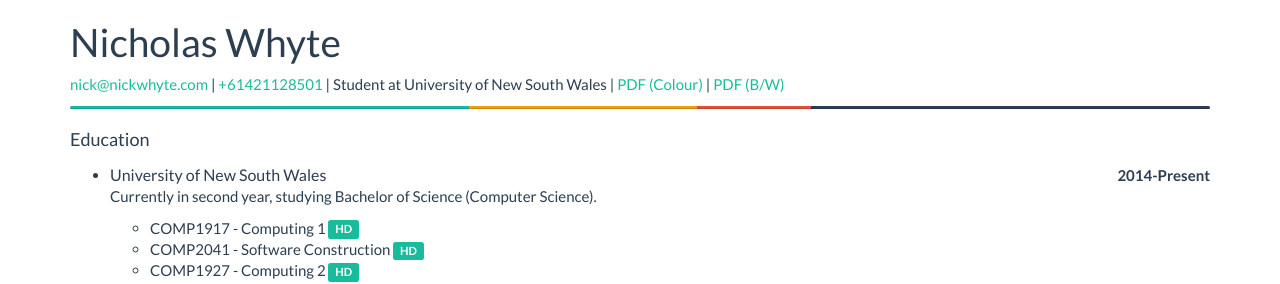
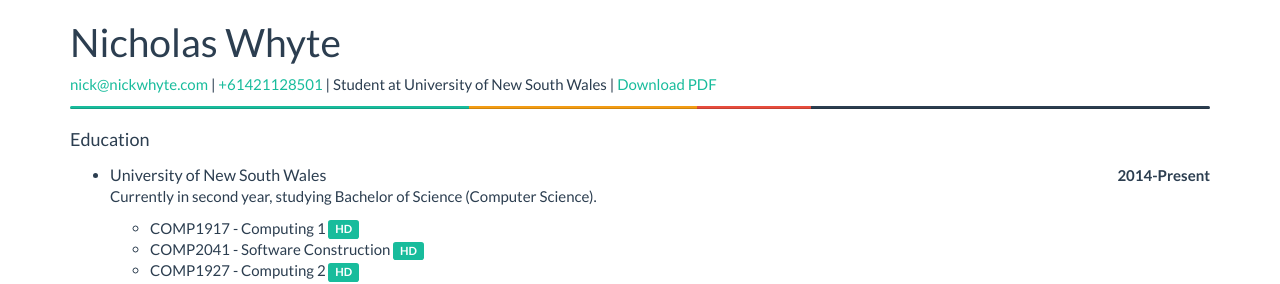
Before and after one commit to nickw444/nickw444.github.io, a Jekyll site: the page resume/index.html, which Jekyll copies as it is, in a window 1280 px wide. Shown: the top 284 px of the page. Built offline with Jekyll 4.4.1, drawn with Linux system fonts in a browser that asks for light colours.

Commit message:
Add resume in PDF version

```diff
--- a/resume/index.html
+++ b/resume/index.html
@@ -39,7 +39,7 @@
     <body>
         <div class="container">
             <h1>Nicholas Whyte</h1>
-            <p><a href="mailto:nick@nickwhyte.com">nick@nickwhyte.com</a> | <a href="tel:+61421128501">+61421128501</a> | Student at University of New South Wales <span id="print-links">| <a href="nicholas_whyte_resume_colour.pdf">PDF (Colour)</a> | <a href="nicholas_whyte_resume_bw.pdf">PDF (B/W)</a></span></p>
+            <p><a href="mailto:nick@nickwhyte.com">nick@nickwhyte.com</a> | <a href="tel:+61421128501">+61421128501</a> | Student at University of New South Wales <span id="print-links">| <a href="nicholas_whyte_resume_colour.pdf">Download PDF</a></span></p>
 
             <div class="progress hidden-print" style="height:3px;">
                 <div class="progress-bar progress-bar-success" style="width: 35%"></div>
```
Also changed, not shown: 1 other file.
